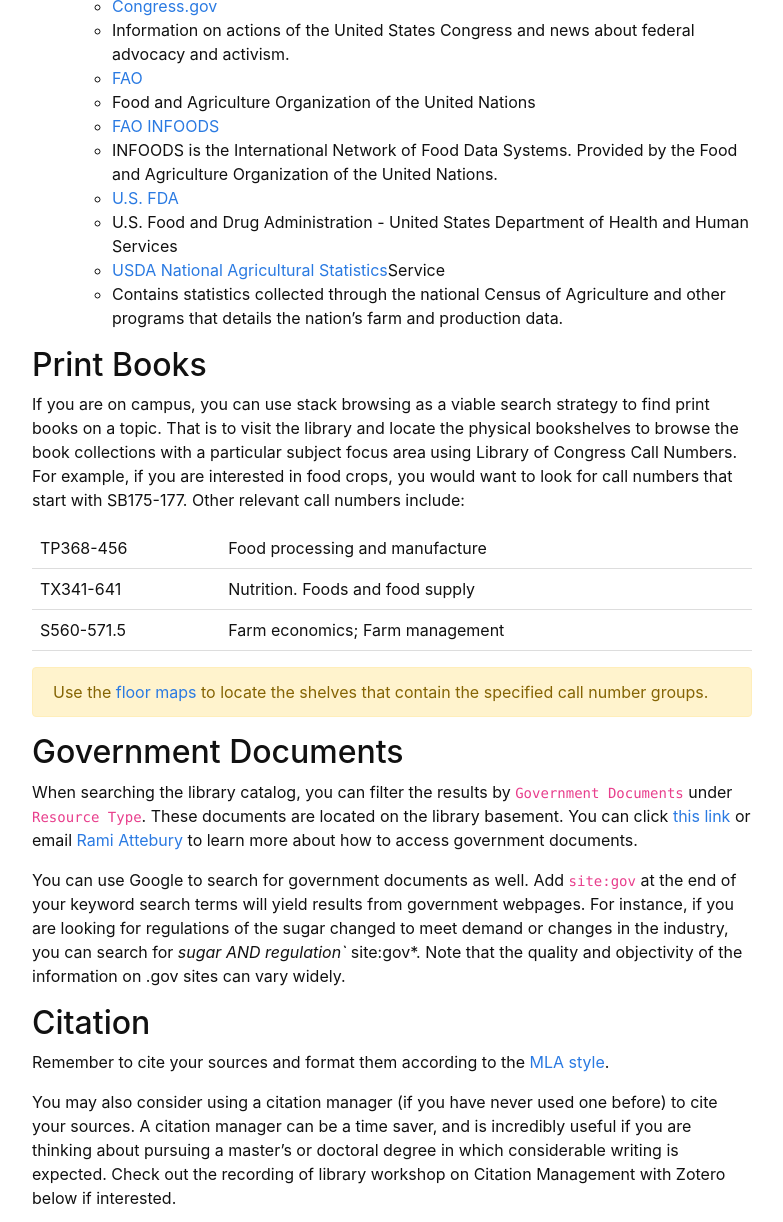
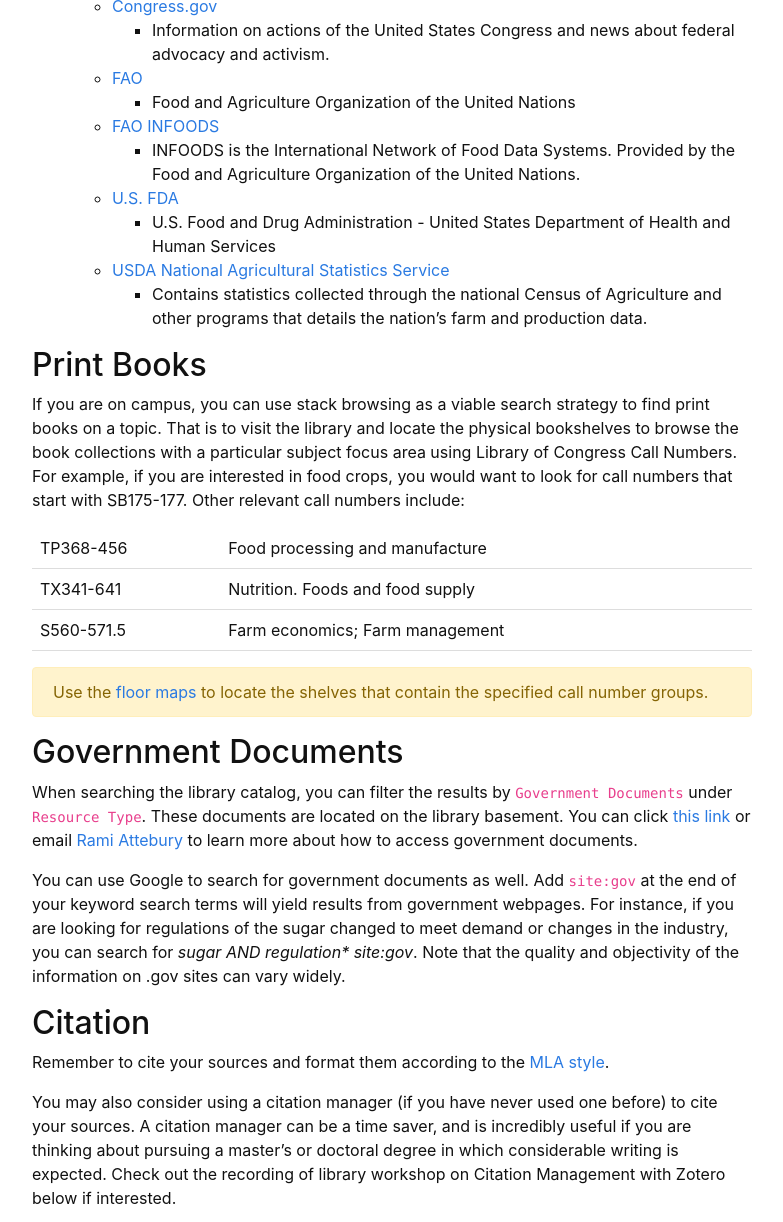
Before and after one commit to DickTurpshead/soil210, a Jekyll site: the page built from content/4-Other-Resources.md, in a window 1280 px wide and 1400 px high, scrolled down 921 px, cut to the strip 0-1222 px from the top of the window. Shown: the whole strip, without its empty margins (248-1031 px from the left). Built offline with Jekyll 4.4.1, drawn with Linux system fonts in a browser that asks for light colours.

```diff
--- a/content/4-Other-Resources.md
+++ b/content/4-Other-Resources.md
@@ -4,7 +4,7 @@ nav: true
 ---
 
 ## Databases
-In addition to <a href="https://uidaho.idm.oclc.org/login?url=http://search.ebscohost.com/login.asp?profile=ehost&defaultdb=aph&defaultdb=f5h&defaultdb=ufh" target="_blank" rel="noopener">Academic Search Premier</a> and <a href="https://uidaho.idm.oclc.org/login?url=http://webofknowledge.com/UA" target="_blank" rel="noopener">Web of Science</a>, here are a few more useful databases to find scholarly articles:
+In addition to <a href="https://uidaho.idm.oclc.org/login?url=http://search.ebscohost.com/login.asp?profile=ehost&defaultdb=aph&defaultdb=f5h&defaultdb=ufh" target="_blank" rel="noopener">Academic Search Premier</a> and <a href="https://www-webofscience-com.uidaho.idm.oclc.org/wos/alldb/basic-search" target="_blank" rel="noopener">Web of Science</a>, here are a few more useful databases to find scholarly articles:
 - <a href="https://uidaho.idm.oclc.org/login?url=http://search.ebscohost.com/login.asp?profile=ehost&defaultdb=agr" target="_blank" rel="noopener">Agricola (Ebsco)</a>
   - Over 4.8 million citations to journal articles, monographs, theses, patents, software, audio-visual materials, and technical reports. Covers agriculture, plant and animal sciences, forestry, entomology, soil and water resources, and food and nutrition.
 - <a href="https://uidaho.idm.oclc.org/login?url=https://www.cabdirect.org/" target="_blank" rel="noopener">CAB Direct</a>
@@ -24,17 +24,17 @@ In addition to <a href="https://uidaho.idm.oclc.org/login?url=http://search.ebsc
   - <a href="http://www.senate.gov/index.htm" target="_blank" rel="noopener">U. S. Senate</a>
   - <a href="https://www.whitehouse.gov/" target="_blank" rel="noopener">The White House</a>
 
-- Other Resources
-  - <a href="https://www.congress.gov/" target="_blank" rel="noopener">Congress.gov</a>
-   - Information on actions of the United States Congress and news about federal advocacy and activism.
-  - <a href="http://www.fao.org/" target="_blank" rel="noopener">FAO</a>
-   - Food and Agriculture Organization of the United Nations
-  - <a href="http://www.fao.org/infoods/en/" target="_blank" rel="noopener">FAO INFOODS</a>
-   - INFOODS is the International Network of Food Data Systems. Provided by the Food and Agriculture Organization of the United Nations.
-  - <a href="http://www.fda.gov/" target="_blank" rel="noopener">U.S. FDA</a>
-   - U.S. Food and Drug Administration - United States Department of Health and Human Services
-  - <a href="https://www.nass.usda.gov/" target="_blank" rel="noopener">USDA National Agricultural Statistics</a>Service
-   - Contains statistics collected through the national Census of Agriculture and other programs that details the nation's farm and production data.
+* Other Resources
+    + <a href="https://www.congress.gov/" target="_blank" rel="noopener">Congress.gov</a>
+        - Information on actions of the United States Congress and news about federal advocacy and activism.
+    + <a href="http://www.fao.org/" target="_blank" rel="noopener">FAO</a>
+        - Food and Agriculture Organization of the United Nations
+    + <a href="http://www.fao.org/infoods/en/" target="_blank" rel="noopener">FAO INFOODS</a>
+        - INFOODS is the International Network of Food Data Systems. Provided by the Food and Agriculture Organization of the United Nations.
+    + <a href="http://www.fda.gov/" target="_blank" rel="noopener">U.S. FDA</a>
+        - U.S. Food and Drug Administration - United States Department of Health and Human Services
+    + <a href="https://www.nass.usda.gov/" target="_blank" rel="noopener">USDA National Agricultural Statistics Service</a>
+        - Contains statistics collected through the national Census of Agriculture and other programs that details the nation's farm and production data.
 
 ## Print Books
 If you are on campus, you can use stack browsing as a viable search strategy to find print books on a topic. That is to visit the library and locate the physical bookshelves to browse the book collections with a particular subject focus area using Library of Congress Call Numbers. For example, if you are interested in food crops, you would want to look for call numbers that start with SB175-177. Other relevant call numbers include:
@@ -83,7 +83,7 @@ If you are on campus, you can use stack browsing as a viable search strategy to
 ## Government Documents
 When searching the library catalog, you can filter the results by `Government Documents` under `Resource Type`. These documents are located on the library basement. You can click <a href="https://www.lib.uidaho.edu/find/govdocs/" target="_blank" rel="noopener">this link</a> or email <a href = "mailto: rattebur@uidaho.edu">Rami Attebury</a> to learn more about how to access government documents.
 
-You can use Google to search for government documents as well. Add `site:gov` at the end of your keyword search terms will yield results from government webpages. For instance, if you are looking for regulations of the sugar changed to meet demand or changes in the industry, you can search for *sugar AND regulation`* site:gov*. Note that the quality and objectivity of the information on .gov sites can vary widely.
+You can use Google to search for government documents as well. Add `site:gov` at the end of your keyword search terms will yield results from government webpages. For instance, if you are looking for regulations of the sugar changed to meet demand or changes in the industry, you can search for *sugar AND regulation\* site:gov*. Note that the quality and objectivity of the information on .gov sites can vary widely.
 
 ## Citation
 Remember to cite your sources and format them according to the <a href="https://style.mla.org/works-cited/works-cited-a-quick-guide/" target="_blank" rel="noopener">MLA style</a>.
```
